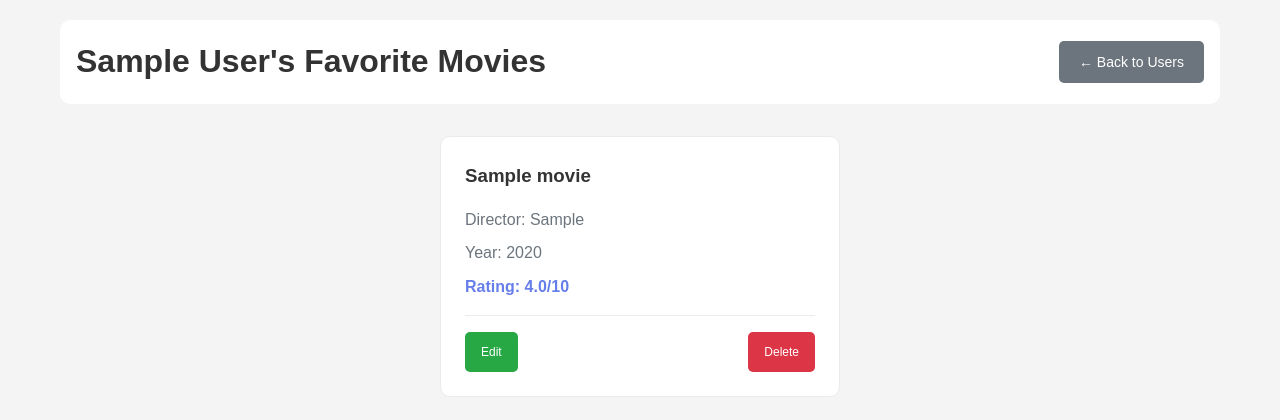
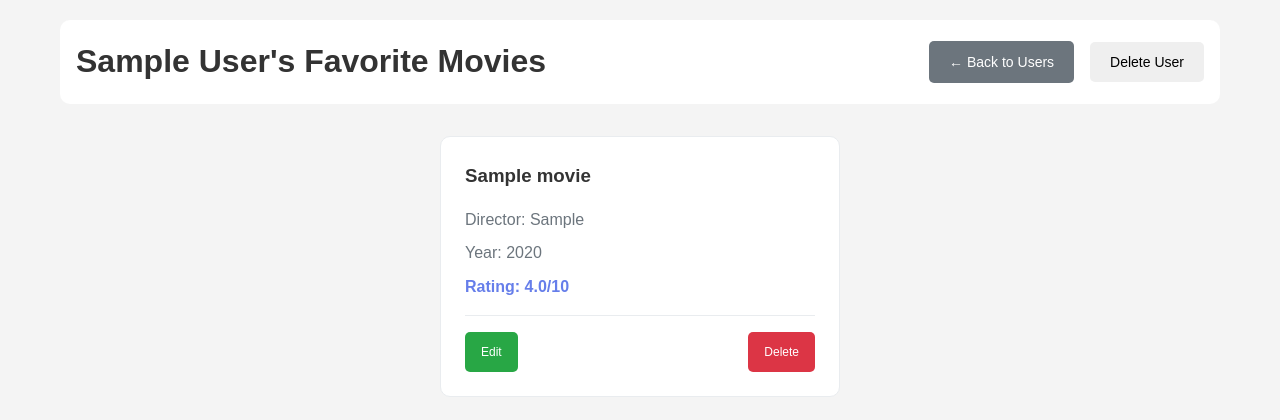
Before and after one commit to Mk97x/MovieWebApp, a Flask app: page /users/1/movies in a window 1280 px wide. Shown: the part 70-490 px from the top of the page. Run offline with Flask 3, Linux system fonts and the light colour scheme; tables that the repository leaves empty hold one stand-in row (values such as "Sample post").

Commit message:
added delete user button

```diff
--- a/templates/user_movies.html
+++ b/templates/user_movies.html
@@ -4,8 +4,20 @@
 
 {% block content %}
     <div class="user-header">
-        <h1>{{ user.name }}'s Favorite Movies</h1>
-        <a href="{{ url_for('index') }}" class="btn btn-secondary">← Back to Users</a>
+        <div class="user-header-content">
+            <h1>{{ user.name }}'s Favorite Movies</h1>
+            <div class="user-header-actions">
+                <a href="{{ url_for('index') }}" class="btn btn-secondary">← Back to Users</a>
+                <!-- Delete User Button -->
+                <form action="{{ url_for('delete_user', user_id=user.id) }}"
+                      method="post" class="delete-user-form">
+                    <button type="submit" class="btn btn-danger"
+                            onclick="return confirm('Are you sure you want to delete this user and all their movies? This cannot be undone!')">
+                        Delete User
+                    </button>
+                </form>
+            </div>
+        </div>
     </div>
 
     <div class="movies-section">
```
